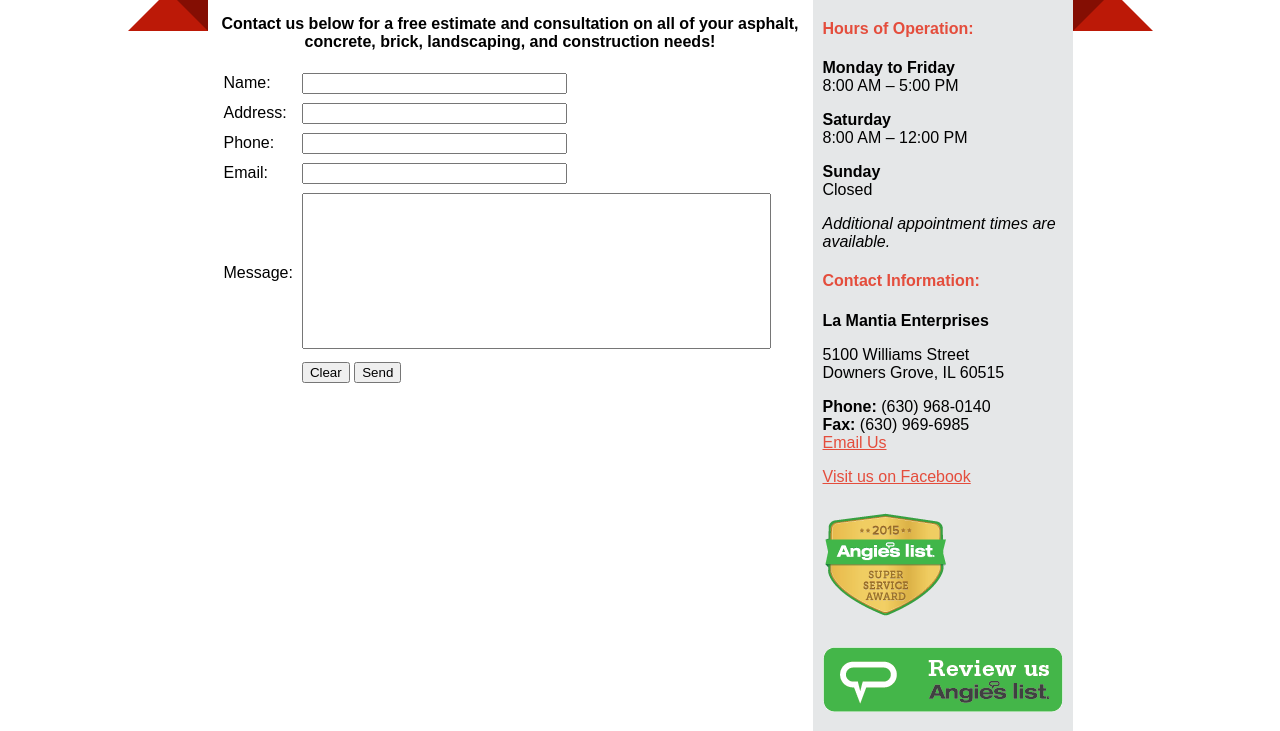
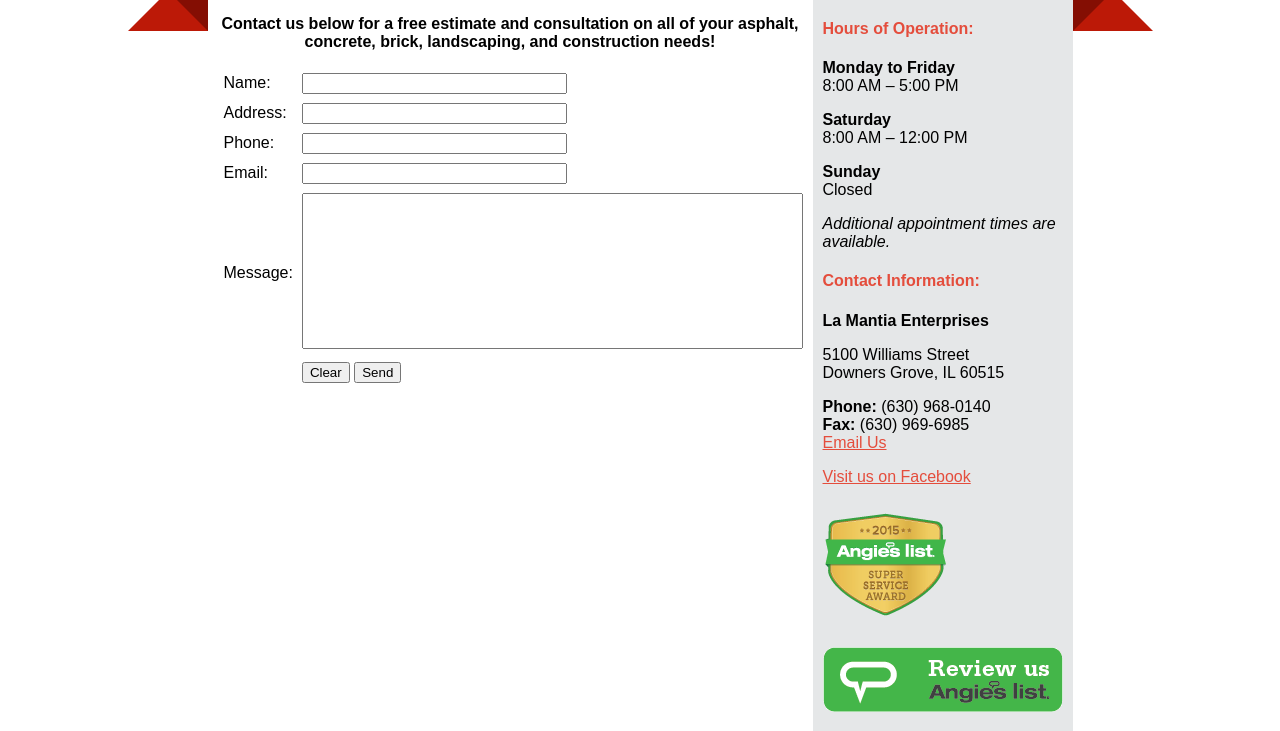
Before and after one commit to nhayward/LamEnt, a PHP site: page /contact/index.html in a window 1280 px wide. Shown: the part 473-1204 px from the top of the page. Run offline with PHP 8.4, Linux system fonts and the light colour scheme.

Commit message:
better responsiveness for the contact form

```diff
--- a/css/style.css
+++ b/css/style.css
@@ -177,6 +177,7 @@ body {
 
 #main img {
 	max-width: 270px;
+	width: 100%;
 	float: right;
 	margin: 0 0 10px 10px;
 }
@@ -233,9 +234,12 @@ body {
 	padding-bottom: 10px;
 }
 
+#contact tr td:nth-child(2), #contact textarea {
+	width: 100%;
+}
+
 #contact textarea {
 	resize: none;
-	width: 100%;
 }
 
 #sidebar {
```
